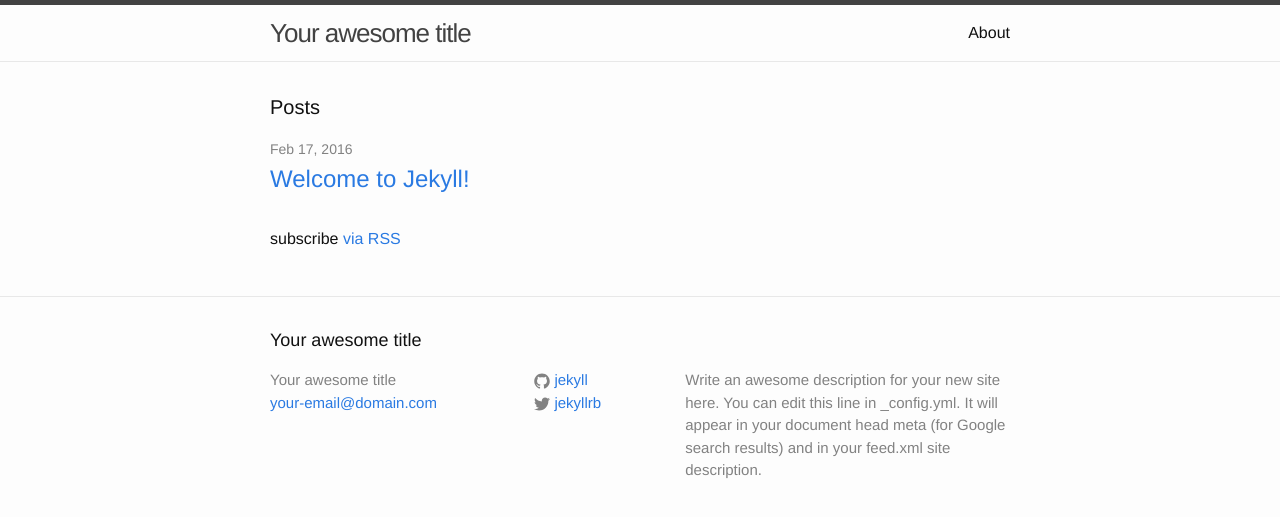
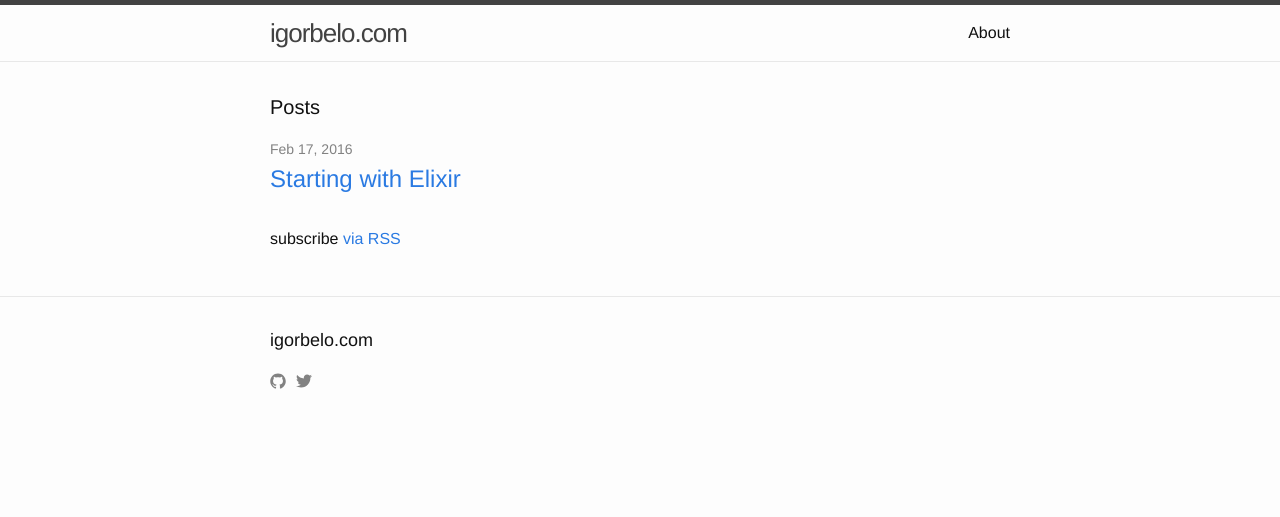
Before and after one commit to igorbelo/igorbelo.github.io, a Jekyll site: the page built from index.html, in a window 1280 px wide. Shown: the top 517 px of the page. Built offline with Jekyll 4.4.1, drawn with Linux system fonts in a browser that asks for light colours.

```diff
--- a/_config.yml
+++ b/_config.yml
@@ -6,16 +6,11 @@
 # 'jekyll serve'. If you change this file, please restart the server process.
 
 # Site settings
-title: Your awesome title
-email: your-email@domain.com
-description: > # this means to ignore newlines until "baseurl:"
-  Write an awesome description for your new site here. You can edit this
-  line in _config.yml. It will appear in your document head meta (for
-  Google search results) and in your feed.xml site description.
+title: igorbelo.com
 baseurl: "" # the subpath of your site, e.g. /blog
-url: "http://yourdomain.com" # the base hostname & protocol for your site
-twitter_username: jekyllrb
-github_username:  jekyll
+url: "http://igorbelo.com" # the base hostname & protocol for your site
+github_username: igorbelo
+twitter_username: igorcbelo
 
 # Build settings
 markdown: kramdown
--- a/_includes/footer.html
+++ b/_includes/footer.html
@@ -5,13 +5,6 @@
     <h2 class="footer-heading">{{ site.title }}</h2>
 
     <div class="footer-col-wrapper">
-      <div class="footer-col footer-col-1">
-        <ul class="contact-list">
-          <li>{{ site.title }}</li>
-          <li><a href="mailto:{{ site.email }}">{{ site.email }}</a></li>
-        </ul>
-      </div>
-
       <div class="footer-col footer-col-2">
         <ul class="social-media-list">
           {% if site.github_username %}
@@ -27,10 +20,6 @@
           {% endif %}
         </ul>
       </div>
-
-      <div class="footer-col footer-col-3">
-        <p>{{ site.description }}</p>
-      </div>
     </div>
 
   </div>
--- a/_includes/icon-github.html
+++ b/_includes/icon-github.html
@@ -1 +1 @@
-<a href="https://github.com/{{ include.username }}"><span class="icon icon--github">{% include icon-github.svg %}</span><span class="username">{{ include.username }}</span></a>
+<a href="https://github.com/{{ include.username }}" target="_blank"><span class="icon icon--github">{% include icon-github.svg %}</span></a>
--- a/_includes/icon-twitter.html
+++ b/_includes/icon-twitter.html
@@ -1 +1 @@
-<a href="https://twitter.com/{{ include.username }}"><span class="icon icon--twitter">{% include icon-twitter.svg %}</span><span class="username">{{ include.username }}</span></a>
+<a href="https://twitter.com/{{ include.username }}" target="_blank"><span class="icon icon--twitter">{% include icon-twitter.svg %}</span></a>
--- a/_sass/_layout.scss
+++ b/_sass/_layout.scss
@@ -111,6 +111,10 @@
 .social-media-list {
     list-style: none;
     margin-left: 0;
+}
+.social-media-list li {
+    float: left;
+    margin-right: 10px;
 }
 
 .footer-col-wrapper {
```
Also changed, not shown: _posts/2016-02-17-starting-with-elixir.md (added, +123 -0 lines), _posts/2016-02-17-welcome-to-jekyll.markdown (deleted, +0 -25 lines), 1 other file.
